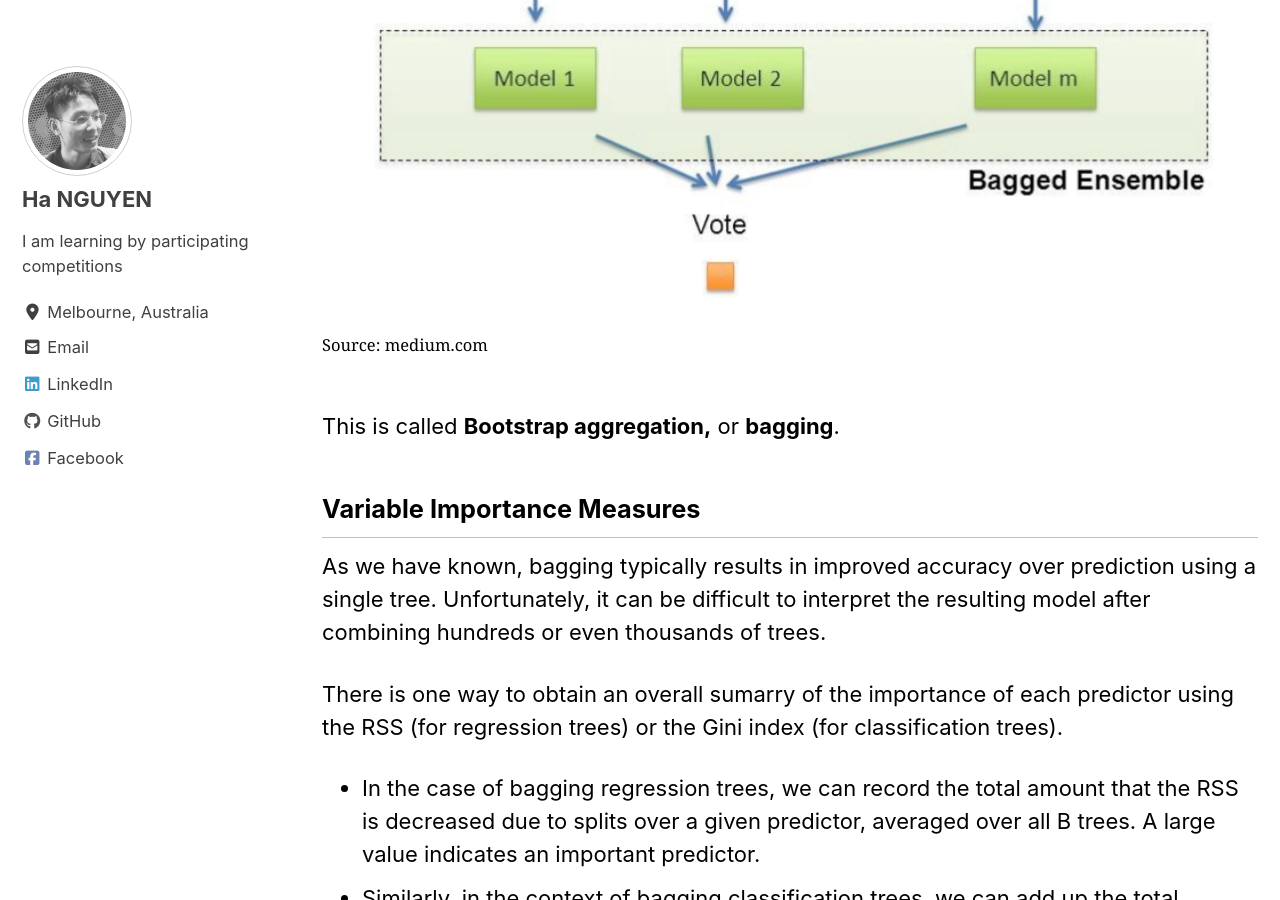
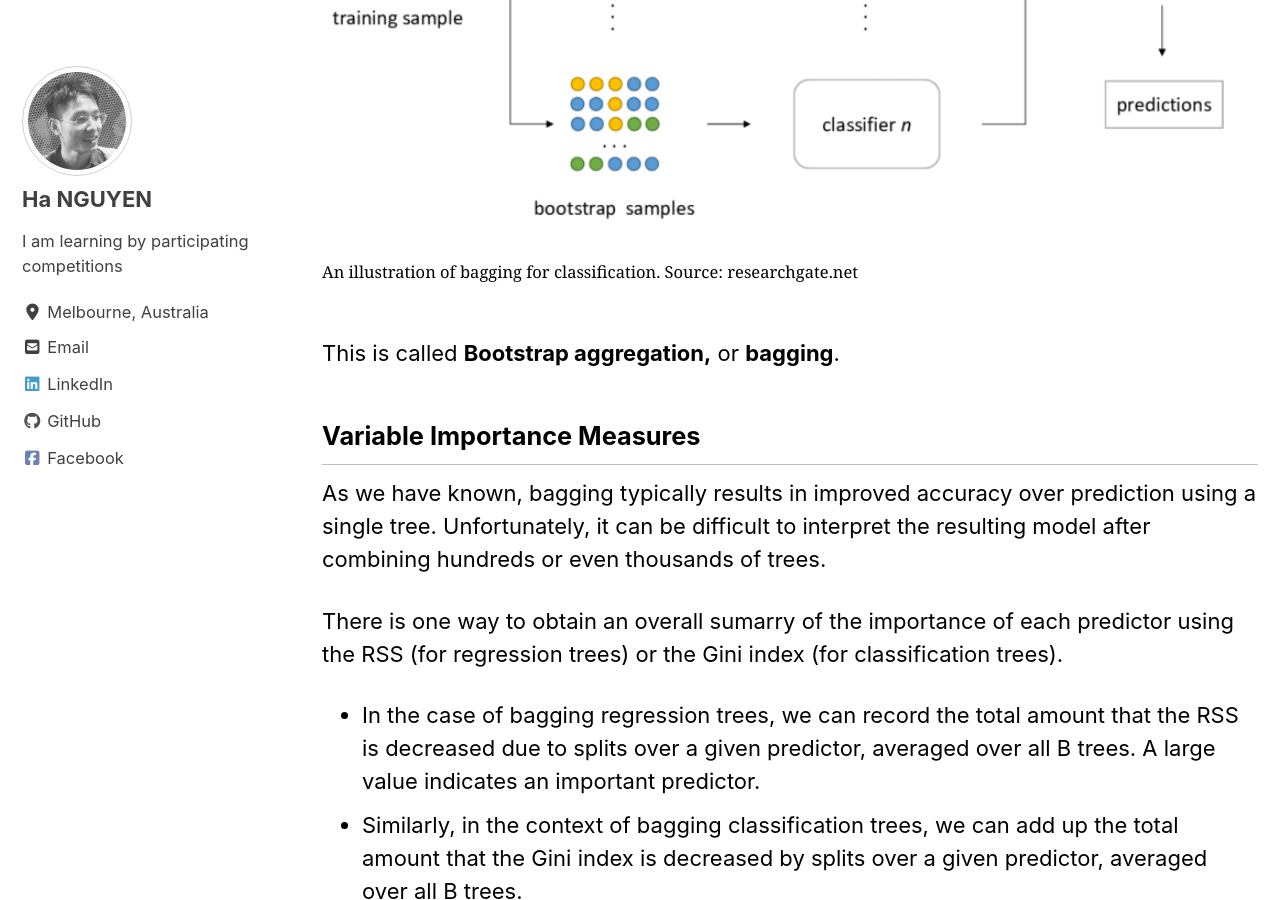
Before and after one commit to datasciblog/datasciblog.github.io, a Jekyll site: the page built from _posts/2020-02-19-tree-based-methods-02.md, in a window 1280 px wide and 900 px high, scrolled down 2600 px. Built offline with Jekyll 4.4.1, drawn with Linux system fonts in a browser that asks for light colours; cached includes are drawn as plain includes; nearby versions of some CDN libraries; formulas are drawn with MathJax 3.

Commit message:
Update posts

```diff
--- a/_posts/2020-02-19-tree-based-methods-02.md
+++ b/_posts/2020-02-19-tree-based-methods-02.md
@@ -51,8 +51,8 @@ $$\frac{1}{B} \sum\limits_{b=1}^B \hat{tree_b}(x)$$
 or take the majority vote (for classification trees).
 
 <figure>
-	<img src="https://github.com/datasciblog/datasciblog.github.io/blob/master/_posts/images/2020-02-19-tree-based-methods-02/4.png?raw=true">
-  <figcaption>Source: medium.com</figcaption>
+	<img src="https://github.com/datasciblog/datasciblog.github.io/blob/master/_posts/images/2020-02-19-tree-based-methods-02/0.png?raw=true">
+  <figcaption>An illustration of bagging for classification. Source: researchgate.net</figcaption>
 </figure>
 
 This is called **Bootstrap aggregation,** or **bagging**.
```
Also changed, not shown: _posts/images/2020-02-19-tree-based-methods-02/0.png (added), _posts/images/2020-02-19-tree-based-methods-02/4.png, _posts/images/2020-02-19-tree-based-methods-02/5.png (added), _posts/images/2020-02-19-tree-based-methods-02/6.png (added), _posts/images/2020-02-19-tree-based-methods-02/7.png (added).
